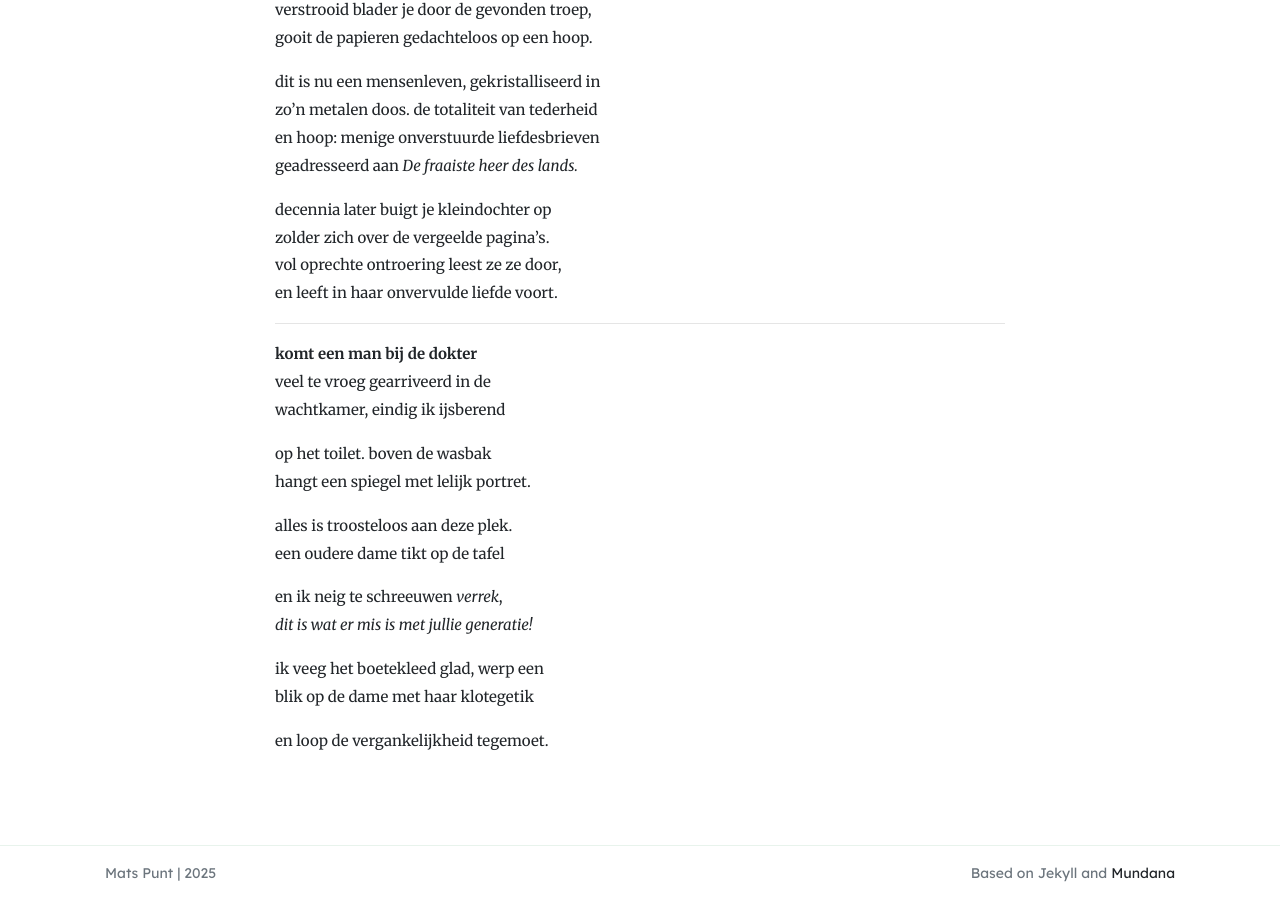
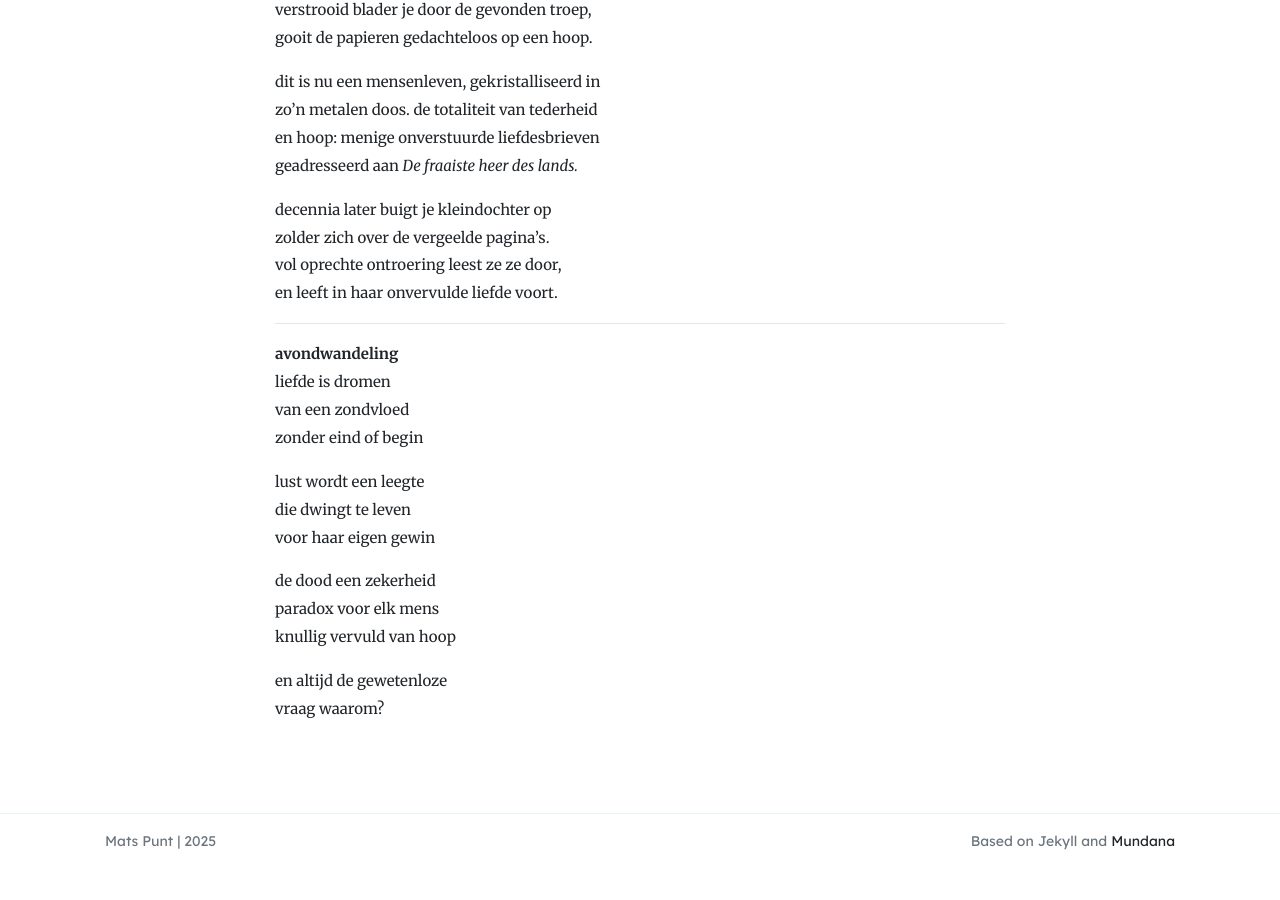
Before and after one commit to matspunt/matspunt.github.io, a Jekyll site: the page built from _posts/2025-12-17-nederlandse-gedichten-iii.md, in a window 1280 px wide and 900 px high, scrolled down 2018 px. Built offline with Jekyll 4.4.1, drawn with Linux system fonts in a browser that asks for light colours; nearby versions of some CDN libraries; after the commit the page ends 2886 px from its top, so only the background shows below that.

```diff
--- a/_posts/2025-12-17-nederlandse-gedichten-iii.md
+++ b/_posts/2025-12-17-nederlandse-gedichten-iii.md
@@ -67,20 +67,18 @@
 
 ---
 
-**komt een man bij de dokter**<br>
-veel te vroeg gearriveerd in de<br>
-wachtkamer, eindig ik ijsberend<br>
+**avondwandeling**<br>
+liefde is dromen<br>
+van een zondvloed<br>
+zonder eind of begin<br>
 
-op het toilet. boven de wasbak<br>
-hangt een spiegel met lelijk portret.<br>
+lust wordt een leegte<br>
+die dwingt te leven<br>
+voor haar eigen gewin<br>
 
-alles is troosteloos aan deze plek.<br>
-een oudere dame tikt op de tafel<br>
+de dood een zekerheid<br>
+paradox voor elk mens<br>
+knullig vervuld van hoop<br>
 
-en ik neig te schreeuwen *verrek*,<br>
-*dit is wat er mis is met jullie generatie!*<br>
-
-ik veeg het boetekleed glad, werp een<br>
-blik op de dame met haar klotegetik<br>
-
-en loop de vergankelijkheid tegemoet.
+en altijd de gewetenloze<br>
+vraag waarom?
```
